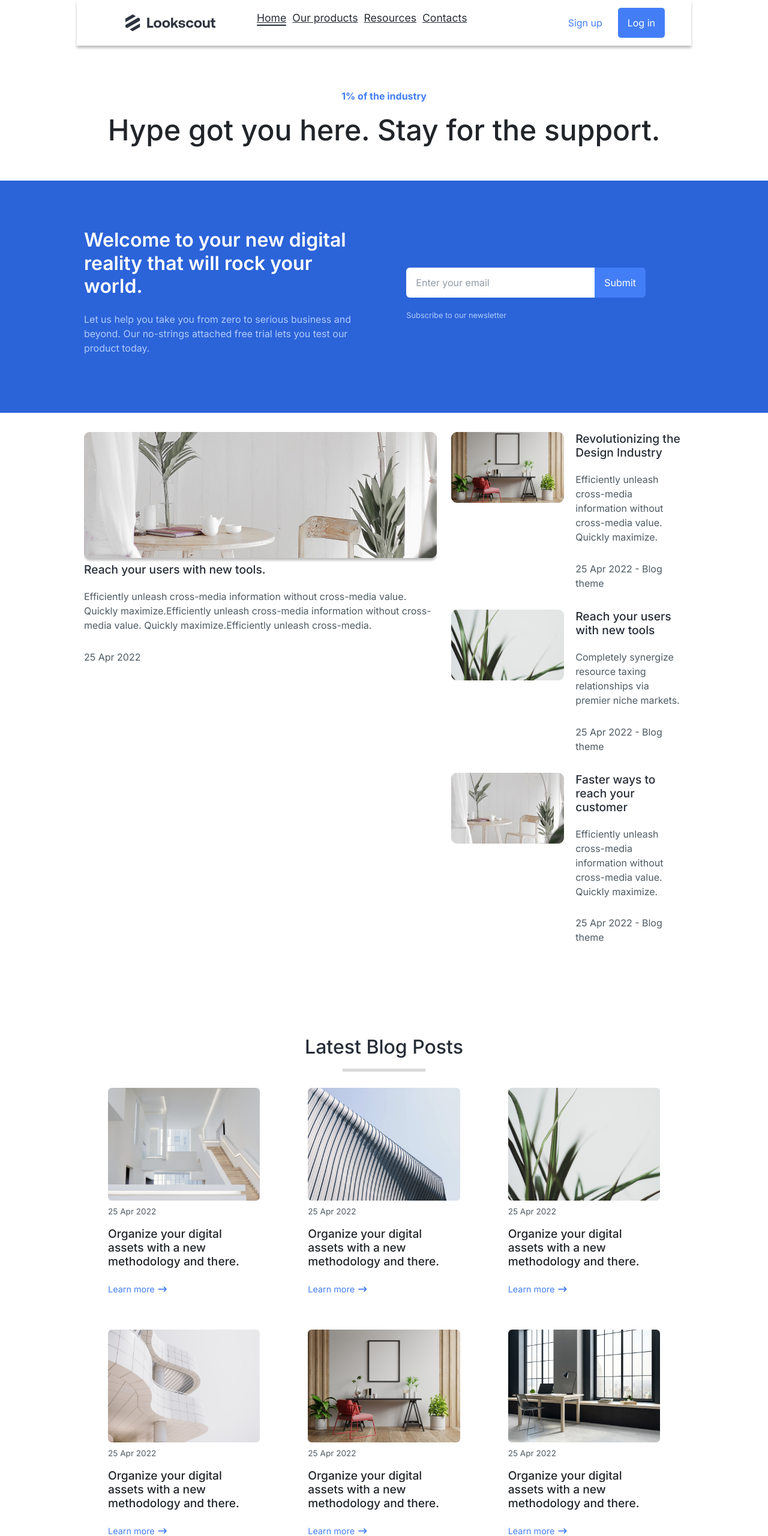
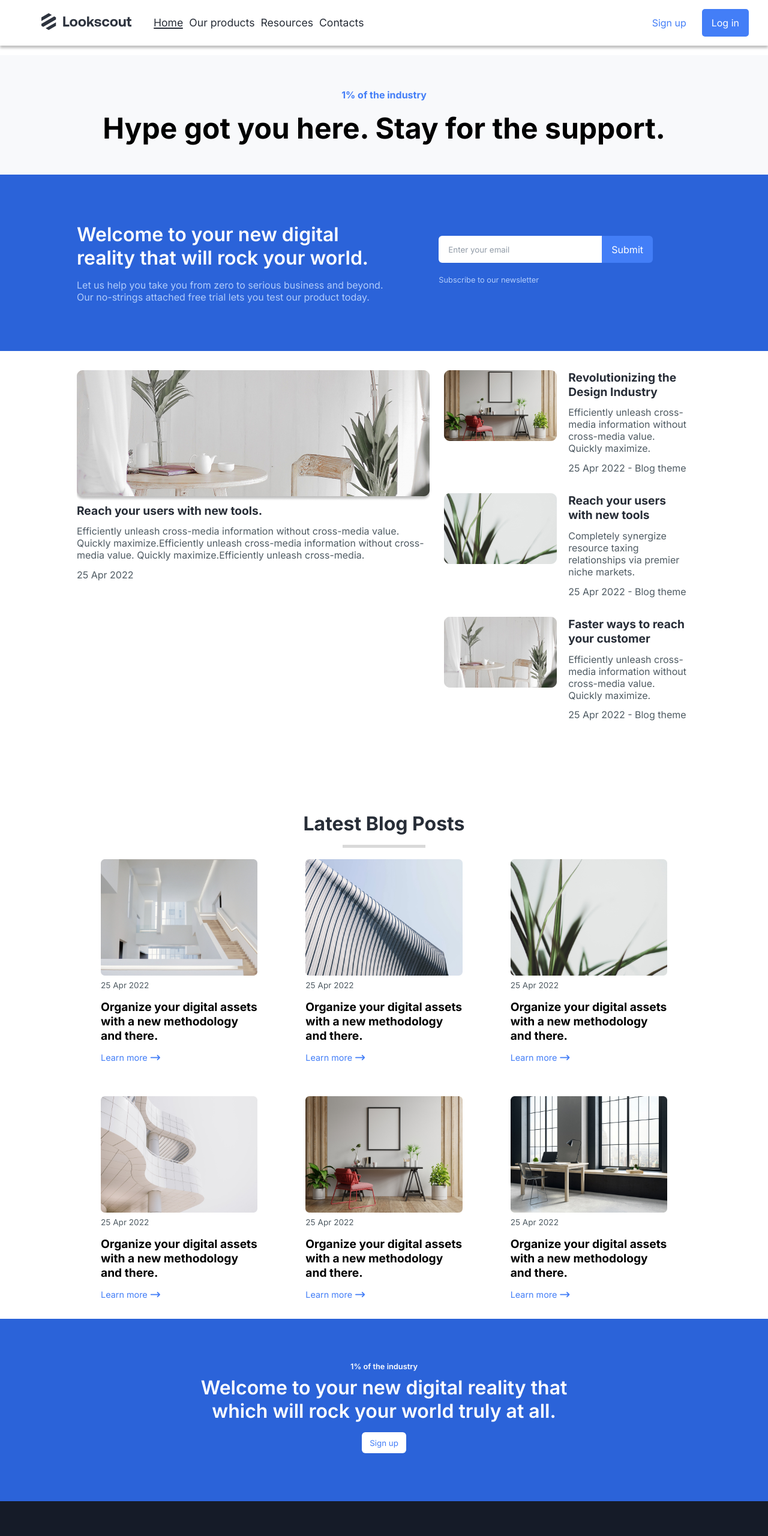
Before and after one commit to Ahmed-Ahmed16/LookScout-figma-website, a plain HTML site: page index.html in a window 1280 px wide. Shown: the top 2560 px of the page at 60% size. Drawn offline with nearby package versions, Linux system fonts and the light colour scheme.

Commit message:
Update index.html

```diff
--- a/index.html
+++ b/index.html
@@ -1,25 +1,16 @@
 <!DOCTYPE html>
 <html lang="en">
   <head>
-    <!-- bootstrap  -->
-    <link rel="stylesheet" href="../Bootstrap/css/bootstrap.min.css" />
-
-    <link
-      rel="stylesheet"
-      href="https://cdn.jsdelivr.net/npm/bootstrap@5.3.3/dist/css/bootstrap.min.css    "
-    />
-
-    <!-- font awesome  -->
-    <link
-      rel="stylesheet"
-      href="../fontawesome-free-6.5.2-web/fontawesome-free-6.5.2-web/css/all.min.css"
-    />
     <link
       rel="stylesheet"
       href="https://cdnjs.cloudflare.com/ajax/libs/font-awesome/6.6.0/css/all.min.css"
       integrity="sha512-Kc323vGBEqzTmouAECnVceyQqyqdsSiqLQISBL29aUW4U/M7pSPA/gEUZQqv1cwx4OnYxTxve5UMg5GT6L4JJg=="
       crossorigin="anonymous"
       referrerpolicy="no-referrer"
+    />
+    <link
+      rel="stylesheet"
+      href="../fontawesome-free-6.5.2-web/fontawesome-free-6.5.2-web/css/all.min.css"
     />
     <link rel="stylesheet" href="styles.css" />
     <meta charset="UTF-8" />
@@ -31,7 +22,7 @@
     <!-- HEADER  -->
     <header>
       <!-- NAV BAR -->
-      <nav class="nav-bar container">
+      <nav class="nav-bar">
         <div class="left-nav">
           <a id="homeLogo" href="#Home">
             <img src="images/Company Logo.svg" alt="Logo"
@@ -50,10 +41,12 @@
         <i id="menuLogo" class="fa-solid fa-bars"></i>
       </nav>
       <!-- Hook / hype section  -->
-      <section>
-        <div class="container hook">
+      <section class="hookSec">
+        <div class="container">
+          <div class="hook">
             <span>1% of the industry </span>
             <h1>Hype got you here. Stay for the support.</h1>
+          </div>
         </div>
       </section>
       <!-- News letter  -->
@@ -84,16 +77,17 @@
     </header>
     <!-- ARTICLES  -->
     <section class="phone">
-      <div class="container articles">
+      <div class="container">
+        <div class="articles">
           <div id="mainArticle" class="article1">
-          <img src="images/article1.jpg" alt="article1" />
+            <img id="imgOne" src="images/article1.jpg" alt="article1" />
             <h5>Reach your users with new tools.</h5>
 
             <p>
               Efficiently unleash cross-media information without cross-media
-            value. Quickly maximize.Efficiently unleash cross-media information
-            without cross-media value. Quickly maximize.Efficiently unleash
-            cross-media.
+              value. Quickly maximize.Efficiently unleash cross-media
+              information without cross-media value. Quickly
+              maximize.Efficiently unleash cross-media.
             </p>
             <!-- Sub articles  -->
             <span>25 Apr 2022 </span>
@@ -105,8 +99,8 @@
                 <h5>Revolutionizing the Design Industry</h5>
 
                 <p>
-                Efficiently unleash cross-media information without cross-media
-                value. Quickly maximize.
+                  Efficiently unleash cross-media information without
+                  cross-media value. Quickly maximize.
                 </p>
 
                 <span>25 Apr 2022 - Blog theme </span>
@@ -131,11 +125,12 @@
                 <h5>Faster ways to reach your customer</h5>
 
                 <p>
-                Efficiently unleash cross-media information without cross-media
-                value. Quickly maximize.
+                  Efficiently unleash cross-media information without
+                  cross-media value. Quickly maximize.
                 </p>
 
                 <span>25 Apr 2022 - Blog theme </span>
+              </div>
             </div>
           </div>
         </div>
@@ -238,13 +233,15 @@
     </section>
     <!-- sub footer  -->
     <section>
-      <div class="sub-footer container">
+      <div class="sub-footer">
+        <div class="container">
           <p>1% of the industry</p>
           <h1>
             Welcome to your new digital reality that which will rock your world
             truly at all.
           </h1>
           <button class="">Sign up</button>
+        </div>
       </div>
     </section>
 
@@ -275,6 +272,11 @@
             <li>Watch the Demo</li>
           </ul>
 
+          <!-- better HTML and easier to control  -->
+          <!-- <div class="List1">
+            <h6></h6>
+            <ul></ul>
+          </div> -->
           <ul>
             <li class="firstLi">Company</li>
             <li>Leadership</li>
@@ -283,7 +285,7 @@
             <li>Media Kit</li>
           </ul>
 
-          <ul>
+          <ul id="ull">
             <li class="firstLi">Resources</li>
             <li>Community</li>
             <li>Events</li>
@@ -292,9 +294,23 @@
           </ul>
         </div>
       </div>
+      <!-- THE LINE CAN BE BORDER not after/before -->
       <span id="footSpan" class="container"
         >© 2023 Lookscout. All Rights Reserved.</span
       >
     </footer>
   </body>
 </html>
+
+<!-- better html  -->
+<!-- ____GRID for parent container
+     then FLEX for right content__________ -->
+<!-- <footer class="footer">
+  <div class="container">
+    <section class="footContent">
+      <div class="left"></div>
+      <div class="right"></div>
+    </section>
+    <span></span>
+  </div>
+</footer> -->
```
Lines whose indentation alone changed are shown as unchanged.
